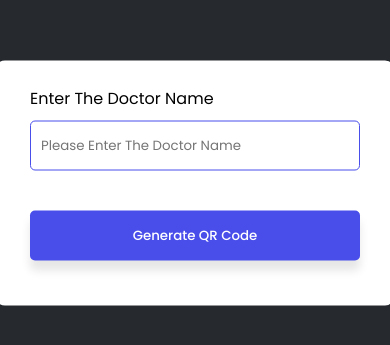
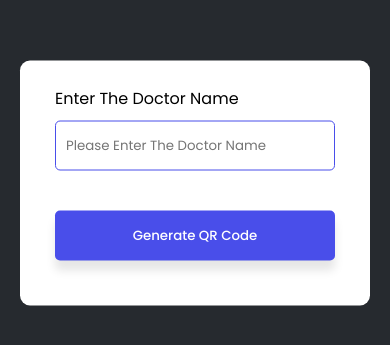
Before and after one commit to NaderTarekk/GenerateQrCode, a plain HTML site: page Index.html in a window 390 px wide. Shown: the part 239-584 px from the top of the page. Drawn offline with Linux system fonts and the light colour scheme.

Commit message:
Update style.css

```diff
--- a/style.css
+++ b/style.css
@@ -65,7 +65,11 @@ body {
 .error {
     animation: shake .1s linear 5;
 }
-
+@media (max-width: 450px) {
+    .container{
+        width: 350px;
+    }
+}
 @keyframes shake {
     0% {
         transform: translateX(0);
```
